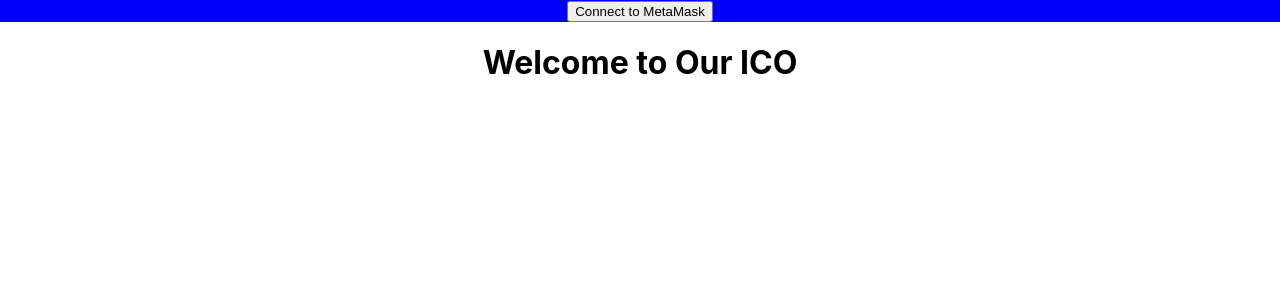
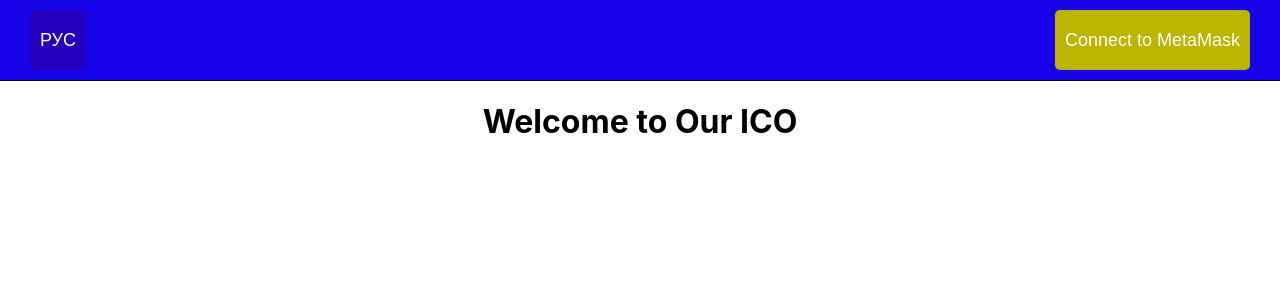
Before and after one commit to Endeavour-Innovations-Inc/Metacraft, a React (Create React App) app: page / in a window 1280 px wide. Shown: the top 300 px of the page. Built offline with nearby package versions, Linux system fonts and the light colour scheme.

Commit message:
Many changes and fixes

```diff
--- a/src/App.css
+++ b/src/App.css
@@ -13,19 +13,51 @@
   }
 }
 
-.App-header {
-  background-color: #282c34;
-  min-height: 100vh;
+.header {
+  height: 80px;
   display: flex;
-  flex-direction: column;
-  align-items: center;
-  justify-content: center;
-  font-size: calc(10px + 2vmin);
-  color: white;
+  justify-content: space-between;
+  align-items: right;
+  padding: 0 20px;
+  border-bottom: 1px solid #000000;
+  background-color: #1603e9;
 }
 
-.header {
-  background-color: blue;
+.accountInfo {
+  margin: 0;
+}
+
+.languageButton {
+  padding: 10px;
+  margin: 10px;
+  font-size: 18px;
+  background-color: #2200bc;
+  color: #fff;
+  border: none;
+  border-radius: 5px;
+  cursor: pointer;
+  transition: 0.3s;
+}
+
+.languageButton:hover {
+  background-color: #f1d625;
+  color: #000;
+}
+
+.connectButton {
+  padding: 10px;
+  margin: 10px;
+  font-size: 18px;
+  background-color: rgb(189, 179, 1);
+  color: #fff;
+  border: none;
+  border-radius: 5px;
+  cursor: pointer;
+  transition: 0.3s;
+}
+
+.connectButton:hover {
+  background-color: rgb(203, 165, 10);
 }
 
 .App-link {
--- a/src/App.js
+++ b/src/App.js
@@ -1,12 +1,64 @@
+import React, { useState, useEffect } from 'react';
+import Web3 from 'web3';
 import './App.css';
-import Header from './Header';
-import Main from './Main';
 
 function App() {
+  const [account, setAccount] = useState('');
+  const [language, setLanguage] = useState('English');
+
+  // Code to switch language
+  const switchLanguage = () => {
+    if (language === 'English') {
+      setLanguage('Russian');
+    } else {
+      setLanguage('English');
+    }
+  };
+
+  useEffect(() => {
+    const checkIfWalletIsConnected = async () => {
+      const web3 = new Web3(window.ethereum);
+      const accounts = await web3.eth.getAccounts();
+      if (accounts.length !== 0) {
+        setAccount(accounts[0]);
+      }
+    };
+
+    if (window.ethereum) {
+      checkIfWalletIsConnected();
+    } else {
+      alert('Please install MetaMask!');
+    }
+  }, []);
+
+  const connectWallet = async () => {
+    if (window.ethereum) {
+      try {
+        const accounts = await window.ethereum.request({ method: 'eth_requestAccounts' });
+        setAccount(accounts[0]);
+      } catch (error) {
+        console.error('Failed to connect to MetaMask');
+      }
+    } else {
+      alert('Please install MetaMask!');
+    }
+  };
+
   return (
     <div className="App">
-      <Header />
-      <Main />
+      <div className="header">
+        <button onClick={switchLanguage} className="languageButton">
+          {language === 'English' ? 'РУС' : 'ENG'}
+        </button>
+        {account ? (
+          <p className="accountInfo">Connected with the account: {account}</p>
+        ) : (
+          <button onClick={connectWallet} className="connectButton">Connect to MetaMask</button>
+        )}
+      </div>
+      <div className="main">
+        <h1>Welcome to Our ICO</h1>
+      </div>
     </div>
   );
 }
--- a/src/Header.js
+++ /dev/null
@@ -1,54 +0,0 @@
-import React, { useState, useEffect } from 'react';
-import Web3 from 'web3';
-
-function Header() {
-  const [account, setAccount] = useState('');
-
-  useEffect(() => {
-    const checkIfWalletIsConnected = async () => {
-      // creating a new Web3 instance
-      const web3 = new Web3(window.ethereum);
-
-      // check if we're authorized to access the user's wallet
-      const accounts = await web3.eth.getAccounts();
-      if (accounts.length !== 0) {
-        // if we have access to the wallet, save the user's account to the state
-        setAccount(accounts[0]);
-      }
-    };
-
-    if (window.ethereum) {
-      checkIfWalletIsConnected();
-    } else {
-      alert('Please install MetaMask!');
-    }
-  }, []);
-
-  const connectWallet = async () => {
-    if (window.ethereum) {
-      try {
-        // request access to the user's wallet
-        const accounts = await window.ethereum.request({ method: 'eth_requestAccounts' });
-
-        // save the user's account to the state
-        setAccount(accounts[0]);
-      } catch (error) {
-        console.error('Failed to connect to MetaMask');
-      }
-    } else {
-      alert('Please install MetaMask!');
-    }
-  };
-
-  return (
-    <div className="header">
-      {account ? (
-        <p>Connected with the account: {account}</p>
-      ) : (
-        <button onClick={connectWallet}>Connect to MetaMask</button>
-      )}
-    </div>
-  );
-}
-
-export default Header;
--- a/src/Main.js
+++ /dev/null
@@ -1,12 +0,0 @@
-import React from 'react';
-
-function Main() {
-  return (
-    <div className="main">
-      <h1>Welcome to Our ICO</h1>
-      {/* Rest of the main content goes here */}
-    </div>
-  );
-}
-
-export default Main;
--- a/src/index.js
+++ b/src/index.js
@@ -2,7 +2,6 @@ import React from 'react';
 import ReactDOM from 'react-dom/client';
 import './index.css';
 import App from './App';
-import reportWebVitals from './reportWebVitals';
 
 const root = ReactDOM.createRoot(document.getElementById('root'));
 root.render(
@@ -10,8 +9,3 @@ root.render(
     <App />
   </React.StrictMode>
 );
-
-// If you want to start measuring performance in your app, pass a function
-// to log results (for example: reportWebVitals(console.log))
-// or send to an analytics endpoint. Learn more: https://bit.ly/CRA-vitals
-reportWebVitals();
--- a/src/reportWebVitals.js
+++ /dev/null
@@ -1,13 +0,0 @@
-const reportWebVitals = onPerfEntry => {
-  if (onPerfEntry && onPerfEntry instanceof Function) {
-    import('web-vitals').then(({ getCLS, getFID, getFCP, getLCP, getTTFB }) => {
-      getCLS(onPerfEntry);
-      getFID(onPerfEntry);
-      getFCP(onPerfEntry);
-      getLCP(onPerfEntry);
-      getTTFB(onPerfEntry);
-    });
-  }
-};
-
-export default reportWebVitals;
```
Also changed, not shown: src/setupTests.js (deleted, +0 -5 lines), 1 other file (tests, documents, lock files or other folders).
